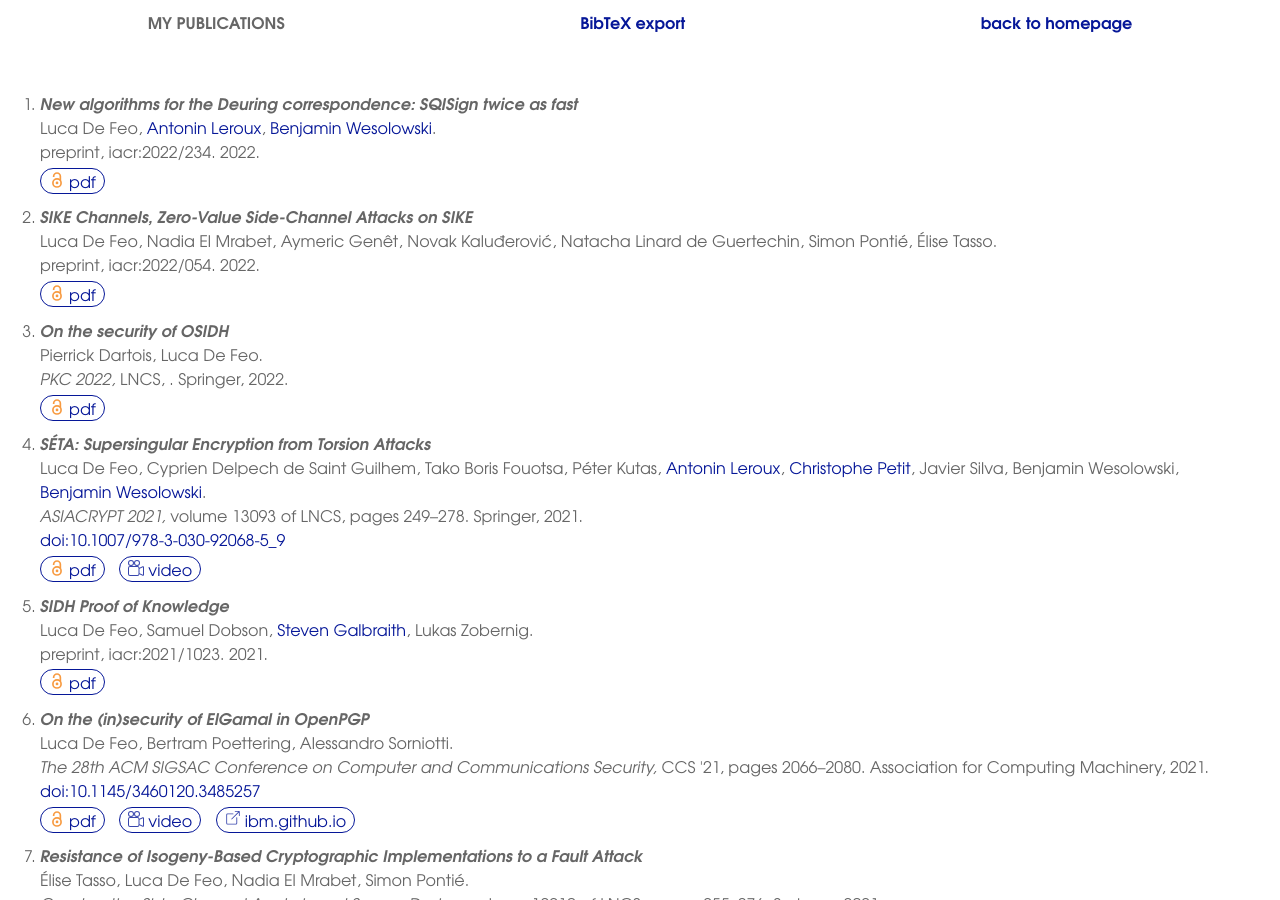
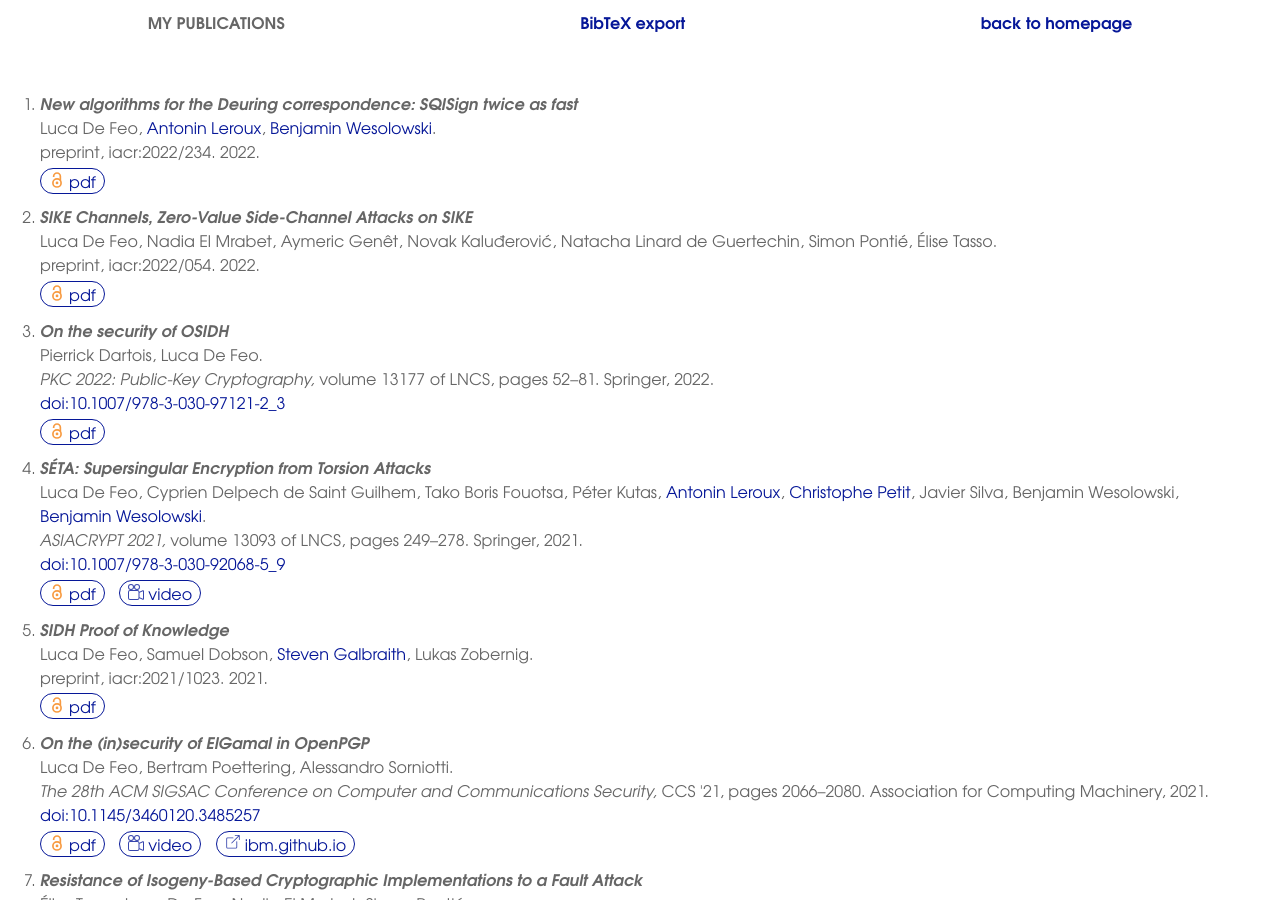
Before and after one commit to defeo/defeo.github.io, a Jekyll site: the page built from pubs.html, in a window 1280 px wide and 900 px high. Built offline with Jekyll 4.4.1, drawn with Linux system fonts in a browser that asks for light colours.

Commit message:
Bib notice for PKC

```diff
--- a/_data/papers.yaml
+++ b/_data/papers.yaml
@@ -34,10 +34,20 @@ papers:
       - me
     bibinfo:
       publisher: Springer
-      title: PKC 2022
+      title:
+        short: PKC 2022
+        long: 'PKC 2022: Public-Key Cryptography'
       series: LNCS
+      volume: 13177
+      pagestart: 52
+      pageend: 81
+      editor:
+        - Goichiro Hanaoka
+        - Junji Shikata
+        - Yohei Watanabe
     download: 'https://eprint.iacr.org/2021/1681.pdf'
-    date: 2022-03
+    doi: 10.1007/978-3-030-97121-2_3
+    date: 2022-02
     year: 2022
 
   - type: conference
```
